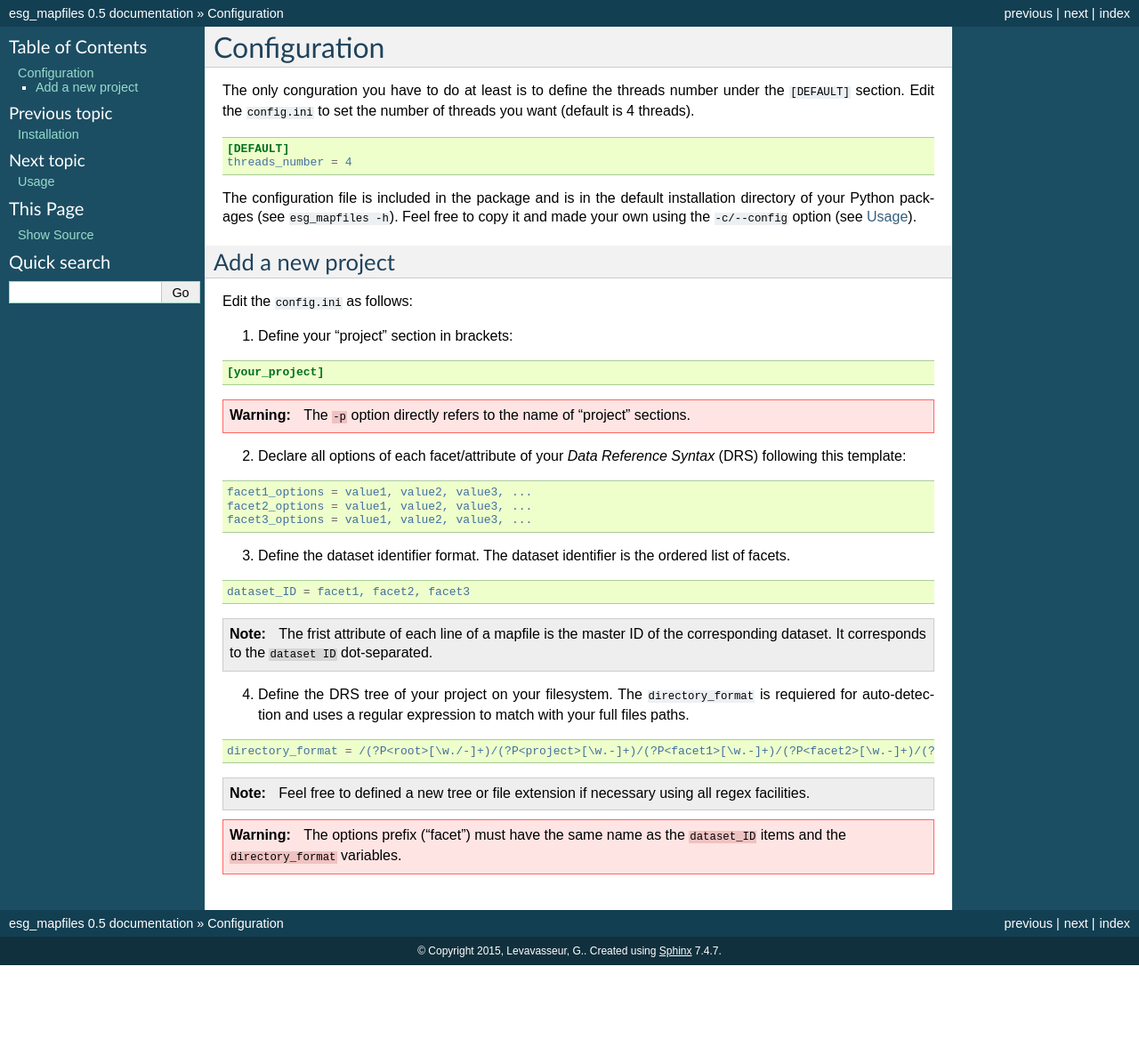
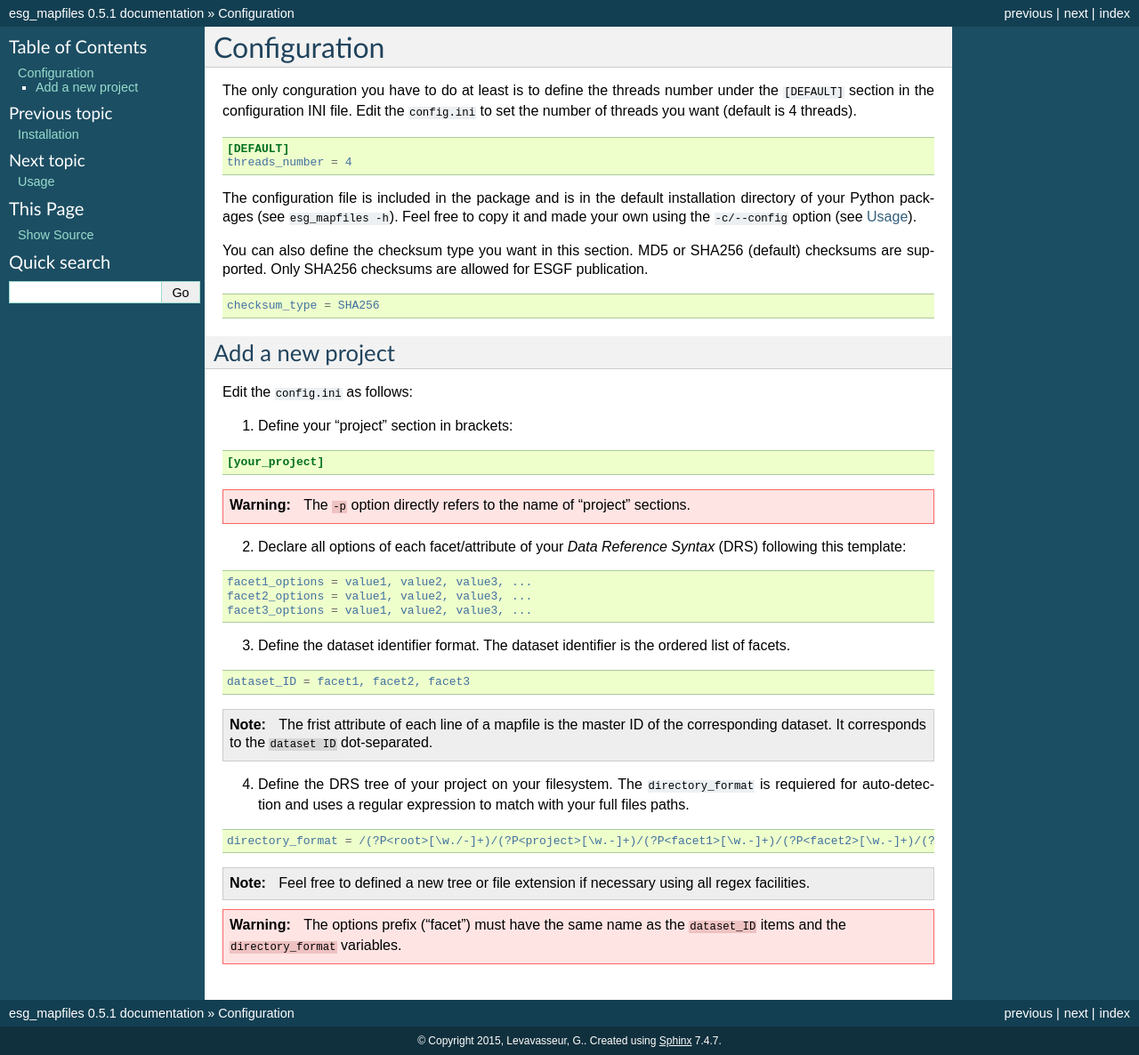
Before and after one commit to ESGF/esgf-prepare, a Sphinx documentation site: the page built from docs/configuration.rst, in a window 1280 px wide. Shown: the whole page at 89% size. Built offline with Sphinx 7.4.7, drawn with Linux system fonts in a browser that asks for light colours; before the commit the page ends 1085 px from its top, so only the background shows below that.

Commit message:
Checksum type support

```diff
--- a/docs/conf.py
+++ b/docs/conf.py
@@ -56,7 +56,7 @@ copyright = u'2015, Levavasseur, G.'
 # The short X.Y version.
 version = '0.5'
 # The full version, including alpha/beta/rc tags.
-release = '0.5'
+release = '0.5.1'
 
 # The language for content autogenerated by Sphinx. Refer to documentation
 # for a list of supported languages.
--- a/docs/configuration.rst
+++ b/docs/configuration.rst
@@ -2,7 +2,7 @@
 Configuration
 *************
 
-The only conguration you have to do at least is to define the threads number under the ``[DEFAULT]`` section. Edit the ``config.ini`` to set the number of threads you want (default is 4 threads).
+The only conguration you have to do at least is to define the threads number under the ``[DEFAULT]`` section in the configuration INI file. Edit the ``config.ini`` to set the number of threads you want (default is 4 threads).
 
 .. code-block:: ini
 
@@ -10,6 +10,12 @@ The only conguration you have to do at least is to define the threads number und
    threads_number = 4
 
 The configuration file is included in the package and is in the default installation directory of your Python packages (see ``esg_mapfiles -h``). Feel free to copy it and made your own using the ``-c/--config`` option (see :ref:`usage`).
+
+You can also define the checksum type you want in this section. MD5 or SHA256 (default) checksums are supported. Only SHA256 checksums are allowed for ESGF publication.
+
+.. code-block:: ini
+
+   checksum_type = SHA256
 
 
 Add a new project
--- a/docs/log.rst
+++ b/docs/log.rst
@@ -5,6 +5,8 @@ Changelog
 +------------+--------------------------------------------------------------------------------------------------+
 | Date       | Modifications                                                                                    |
 +============+==================================================================================================+
+| 2015-06-25 | Checksum type support (MD5 or SHA256)                                                            |
++------------+--------------------------------------------------------------------------------------------------+
 | 2015-06-16 | Pypi packaging.                                                                                  |
 +------------+--------------------------------------------------------------------------------------------------+
 | 2015-06-12 | Documentation rewriting using Sphinx.                                                            |
```
Also changed, not shown: 10 other files.
